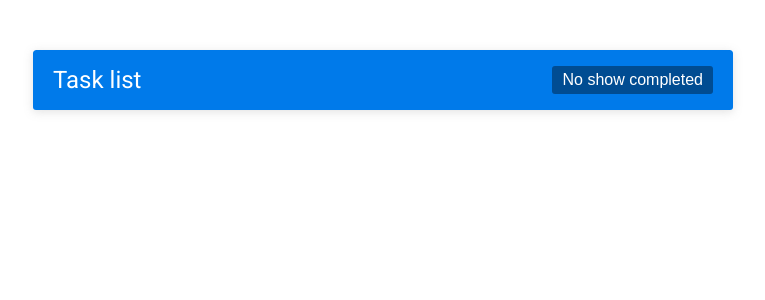
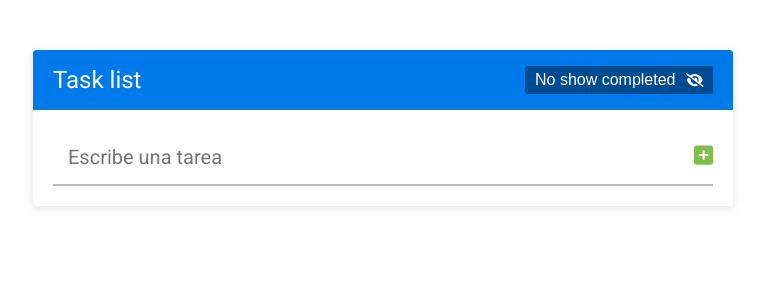
Before and after one commit to JhonCodeU/React-Task-List, a React (Create React App) app: page / in a window 1280 px wide. Shown: the top 300 px of the page, without its empty margins (257-1022 px from the left). Built offline with nearby package versions, Linux system fonts and the light colour scheme; the HTML template or start-up script is replaced by a standard one.

Commit message:
create form

```diff
--- a/package.json
+++ b/package.json
@@ -13,6 +13,7 @@
     "react": "^18.2.0",
     "react-dom": "^18.2.0",
     "react-scripts": "5.0.1",
+    "uuid": "^9.0.0",
     "web-vitals": "^2.1.4"
   },
   "scripts": {
--- a/src/App.js
+++ b/src/App.js
@@ -1,10 +1,24 @@
+import React, { useState } from 'react'
 import './App.css';
 import Header from './components/Header';
+import Form from './components/Form';
 
 const App = () => {
+
+  const tasks = [
+    { id: 1, name: 'Organizar la casa', completed: false },
+    { id: 2, name: 'Hacer la compra', completed: true },
+    { id: 3, name: 'Pasear al perro', completed: false }
+  ]
+
+  const [task, changeTasks] = useState(tasks);
+
+  console.log(task);
+
   return (
     <div className='contenedor'>
       <Header />
+      <Form tasks={tasks} changeTasks={changeTasks} />
     </div>
   );
 }
--- /dev/null
+++ b/src/components/Form.js
@@ -0,0 +1,40 @@
+import React, { useState } from 'react'
+import { FontAwesomeIcon } from '@fortawesome/react-fontawesome'
+import { faPlusSquare } from '@fortawesome/free-solid-svg-icons'
+import { v4 as uuidv4 } from 'uuid';
+
+
+const Form = ({ tasks, changeTasks }) => {
+
+  const [inputTask, changeInputTask] = useState('');
+
+  const handleSubmit = (e) => {
+    e.preventDefault();
+
+    changeTasks([...tasks, { id: uuidv4(), name: inputTask, completed: false }]);
+    changeInputTask('');
+  }
+
+  const handleInput = (e) => {
+    changeInputTask(e.target.value);
+  }
+
+  return (
+    <form className='formulario-tareas' onSubmit={handleSubmit}>
+      <input
+        type="text"
+        className='formulario-tareas__input'
+        placeholder='Escribe una tarea'
+        onChange={(e) => handleInput(e)}
+        value={inputTask}
+      />
+      <button
+        type='submit'
+        className='formulario-tareas__btn'>
+        <FontAwesomeIcon className='formulario-tareas__icono-btn' icon={faPlusSquare} />
+      </button>
+    </form>
+  );
+}
+
+export default Form;
--- a/src/components/Header.js
+++ b/src/components/Header.js
@@ -1,12 +1,17 @@
 import React from 'react';
 import { FontAwesomeIcon } from '@fortawesome/react-fontawesome'
-import { faEye, faEyeSlash } from '@fortawesome/free-solid-svg-icons'
+import { faEyeSlash } from '@fortawesome/free-solid-svg-icons'
+
+
 
 const Header = () => {
   return (
     <header className="header">
       <h1 className='header__titulo'>Task list</h1>
-      <button className='header__boton'>No show completed</button>
+      <button className='header__boton'>
+        No show completed
+        <FontAwesomeIcon className='header__icono-boton' icon={faEyeSlash} />
+      </button>
     </header>
   );
 }
```
Also changed, not shown: 1 other file (tests, documents, lock files or other folders).
